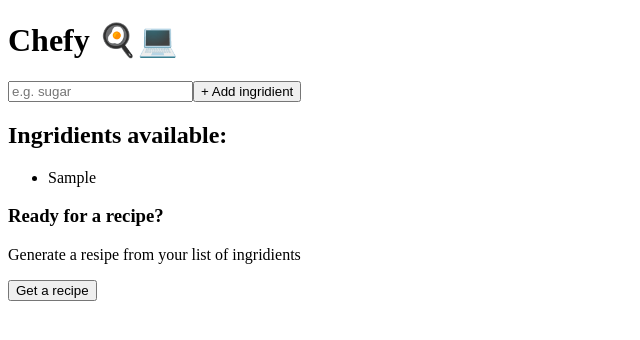
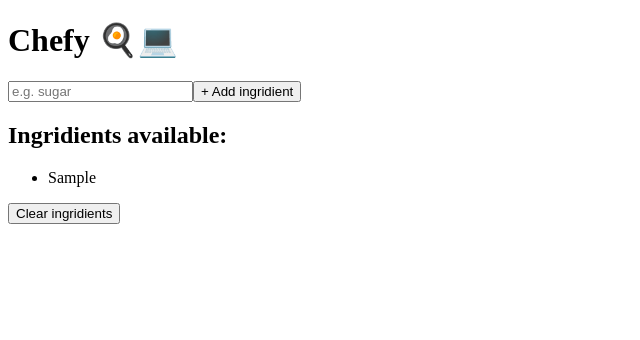
Before and after one commit to maypena/chefy, a React app: page / in a window 1280 px wide. Both pictures are taken after typing "Sample" into the empty fields and a click on the button "+ Add ingridient". Shown: the top 340 px of the page, without its empty margins (0-640 px from the left). Built offline with nearby package versions, Linux system fonts and the light colour scheme; the HTML template or start-up script is replaced by a standard one.

Commit message:
add clear ingridients button

```diff
--- a/src/components/Main.jsx
+++ b/src/components/Main.jsx
@@ -9,7 +9,12 @@ export default function Main() {
 
     function addIngridient(formData) {
         const newIngridient = formData.get("ingridient");
+        if (!newIngridient) return;
         setIngridients(prevIngridients => [...prevIngridients, newIngridient])
+    }
+
+    function clearIngridients() {
+        setIngridients([])
     }
 
     return (
@@ -24,21 +29,24 @@ export default function Main() {
                 <button>+ Add ingridient</button>
             </form>
 
-            { ingridients.length > 0 &&
+
             <section>
-                <h2>Ingridients available:</h2>
-                <ul className="ingridient_list">
-                    {ingListItems}
-                </ul>
+                {ingridients.length > 0 && <div className="ingridient_list">
+                    <h2>Ingridients available:</h2>
+                    <ul >
+                        {ingListItems}
+                    </ul>
+                    <button onClick={clearIngridients}>Clear ingridients</button>
+                </div>}
 
-                <div className="get-recipe-container">
+                {ingridients.length > 3 && <div className="get-recipe-container">
                     <div>
                         <h3>Ready for a recipe?</h3>
                         <p>Generate a resipe from your list of ingridients</p>
                     </div>
                     <button>Get a recipe</button>
-                </div>
-            </section>}
+                </div>}
+            </section>
         </main>
     )
 }
--- a/src/index.css
+++ b/src/index.css
@@ -55,6 +55,18 @@ main {
     transition: background-color 0.3s ease;
 }
 
+.ingridient_list > button {
+    background-color: #F87171;
+    border: none;
+    border-radius: 6px;
+    padding: 9px 13px;
+    box-shadow: 0px 1px 3px 0px rgba(0, 0, 0, 0.10), 0px 1px 2px 0px rgba(0, 0, 0, 0.06);
+    cursor: pointer;
+    font-weight: bold;
+    transition: background-color 0.3s ease;
+
+}
+
 .ingridient_list {
     margin-bottom: 48px;
     color: #475467;
```
